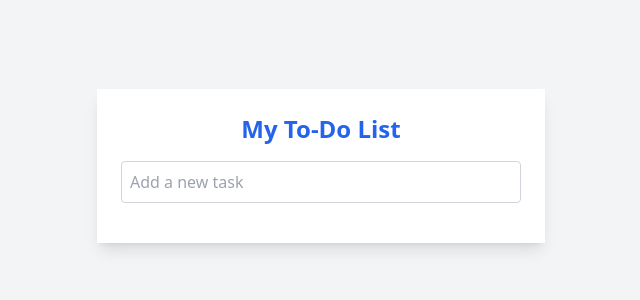
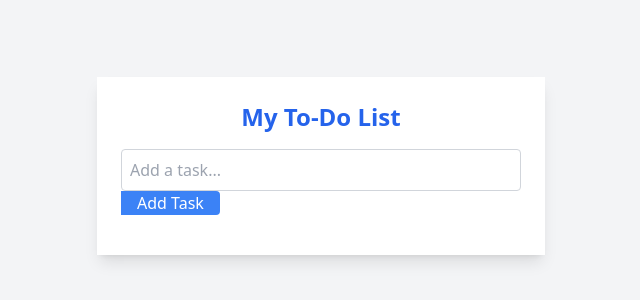
Before and after one commit to FrankGrillo1991/tailwind-todo, a plain HTML site: page index.html in a window 1280 px wide. Shown: the part 234-534 px from the top of the page, without its empty margins (319-959 px from the left). Drawn offline with nearby package versions, Linux system fonts and the light colour scheme.

Commit message:
Update index.html

```diff
--- a/index.html
+++ b/index.html
@@ -9,11 +9,13 @@
 <body class="bg-gray-100 flex items-center justify-center min-h-screen">
     <div class="bg-white shadow-lg p-6 w-full max-w-md">
         <h1 class="text-2xl text-center font-bold text-blue-600 mb-4">My To-Do List</h1>
-        <form id="task-form" class="mb-4">
-            <input type="text" id="task-input" class="border border-gray-300 p-2 w-full rounded" placeholder="Add a new task">
-        </form>
-        <ul id="task-list" class="list-disc pl-5">
+        <div class="task-form mb-4">
+            <input id="taskInput" type="text" placeholder="Add a task..." class="border border-gray-300 p-2 w-full rounded focus:outline-none">
+            <button id="addTaskBtn" class="bg-blue-500 text-white px-4 rounded-r hover:bg-blue-600">Add Task</button>
+        </div>
+        <ul id="task-list" class="space-y-2">
         </ul>
     </div>
+    <script src="script.js"></script>
 </body>
 </html>
```
